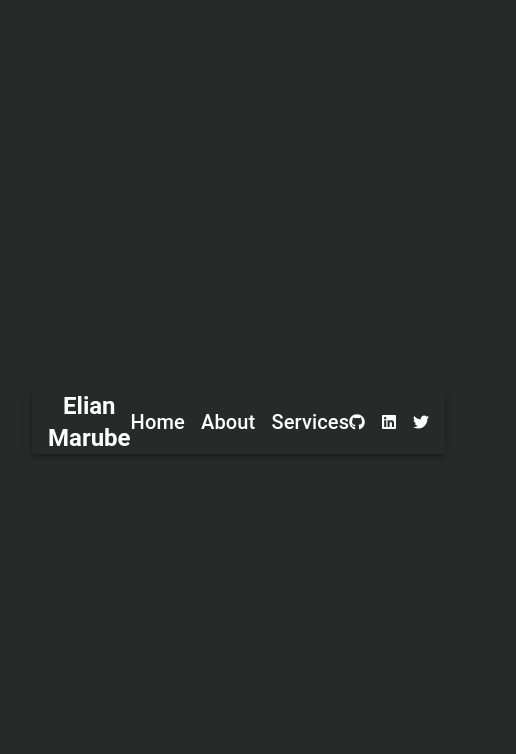
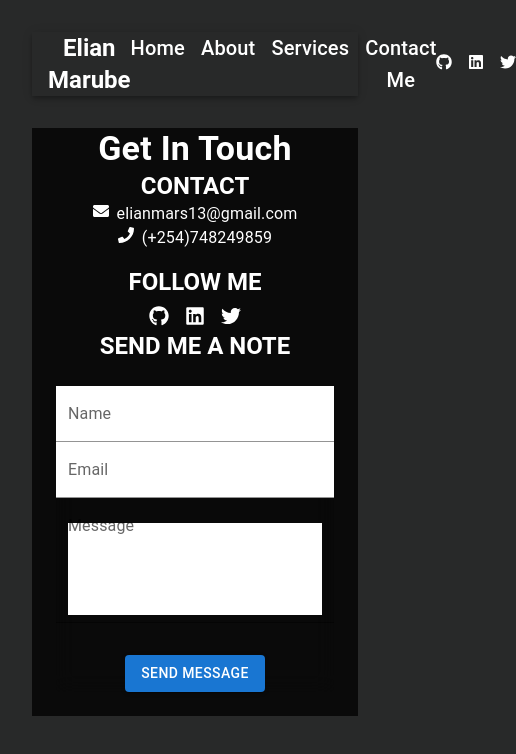
Before and after one commit to Elian-hub/portfolio, a React (Vite) app: page /contact in a window 390 px wide. Shown: the top 754 px of the page, 516 px wide, since content can reach past the window. Built offline with nearby package versions, Linux system fonts and the light colour scheme.

Commit message:
almost there

```diff
--- a/src/App.jsx
+++ b/src/App.jsx
@@ -7,12 +7,13 @@ import './scss/main.scss';
 import Intro from './Components/Intro/Intro';
 import About from './Components/AboutMe/About';
 import Services from './Components/Services/Services';
+import Contact from './Components/Contact/Contact';
 
 function App() {
   const [isLoading, setIsLoading] = useState(true);
 
   useEffect(() => {
-    // Simulating a delay (e.g., fetching data or resources)
+    // Simulating a delay
     const timer = setTimeout(() => {
       setIsLoading(false); // Set loading to false after 3 seconds
     }, 3000);
@@ -48,6 +49,7 @@ function App() {
         <Route path='/' element={<Intro />} />
         <Route path='/about' element={<About />} />
         <Route path='/services' element={<Services />} />
+        <Route path='/contact' element={<Contact />} />
       </Routes>
     </div>
   );
--- a/src/Components/AboutMe/About.jsx
+++ b/src/Components/AboutMe/About.jsx
@@ -1,11 +1,19 @@
-import { Box, Typography, Button, Link, Grid2 } from '@mui/material';
+import {
+  Box,
+  Typography,
+  Button,
+  Link,
+  Grid2,
+  Stack,
+  Divider,
+} from '@mui/material';
 
 const About = () => {
   const cvUrl = './assets/Elian CV.pdf';
   const email = 'elianmars13@gmail.com';
   return (
-    <Grid2 container spacing={8}>
-      <Grid2 item xs={12} md={6}>
+    <Grid2 container spacing={10} mt={2}>
+      <Grid2 item size={{ xs: 12, md: 6 }}>
         <Typography
           variant='h4'
           style={{ textAlign: 'left' }}
@@ -17,28 +25,26 @@ const About = () => {
           </span>{' '}
           a Web Developer.
         </Typography>
-        <Typography
-          variant='body1'
-          style={{ textAlign: 'left' }}
-          sx={{ mt: 2 }}
-        >
+        <Typography variant='h6' style={{ textAlign: 'left' }} sx={{ mt: 2 }}>
           I am a passionate developer with expertise in React JS, JavaScript,
           HTML, CSS, and Material UI. My skill set extends beyond front-end
           development to include graphic design, showcasing my creativity and
           attention to detail.
         </Typography>
-        <Typography
-          variant='body1'
-          style={{ textAlign: 'left' }}
-          sx={{ mt: 2 }}
-        >
+        <Typography variant='h6' style={{ textAlign: 'left' }} sx={{ mt: 2 }}>
           I am also proficient in Solidity, allowing me to explore and
           contribute to blockchain and smart contract development. My versatile
           skill set combines technical expertise with creative problem-solving,
           enabling me to build innovative and user-friendly solutions.
         </Typography>
       </Grid2>
-      <Grid2 item xs={12} md={6} sx={{ display: 'flex' }}>
+      <Grid2
+        item
+        size={{ xs: 12, md: 6 }}
+        sx={{ display: 'flex', flexDirection: 'column' }}
+        gap={4}
+        mt={4}
+      >
         <Box style={{ textAlign: 'left' }}>
           <Typography variant='h6'>
             <strong>Name:</strong>Elian Marube
@@ -56,12 +62,47 @@ const About = () => {
             <strong>Location:</strong>Nakuru, Kenya.
           </Typography>
         </Box>
-        <Box sx={{ display: 'flex' }}>
-          <Button href={cvUrl} variant='contained' sx={{ color: 'white' }}>
+        <Box>
+          <Button
+            href={cvUrl}
+            variant='contained'
+            sx={{
+              color: 'white',
+              height: '40px',
+              width: '400px',
+              display: 'flex',
+            }}
+          >
             Download CV
           </Button>
         </Box>
       </Grid2>
+      <Stack
+        direction={{ xs: 'column', md: 'row' }}
+        divider={<Divider orientation='vertical' color='white' flexItem />}
+        spacing={5}
+      >
+        <Box>
+          <Stack direction={'column'}>
+            <Typography variant='h2' sx={{ color: 'grey' }}>
+              3+
+            </Typography>
+            <Typography variant='h5' sx={{ color: 'white' }}>
+              Years of Experience
+            </Typography>
+          </Stack>
+        </Box>
+        <Box>
+          <Stack direction={'column'}>
+            <Typography variant='h2' sx={{ color: 'grey' }}>
+              5+
+            </Typography>
+            <Typography variant='h5' sx={{ color: 'white' }}>
+              Projects Done
+            </Typography>
+          </Stack>
+        </Box>
+      </Stack>
     </Grid2>
   );
 };
--- /dev/null
+++ b/src/Components/Contact/Contact.jsx
@@ -0,0 +1,194 @@
+import { useState } from 'react';
+import { Box, Typography, Grid2, TextField, Button } from '@mui/material';
+import {
+  FaEnvelope,
+  FaPhone,
+  FaLinkedin,
+  FaGithub,
+  FaTwitter,
+} from 'react-icons/fa';
+
+const Contact = () => {
+  const urlLinkedIn =
+    'https://www.linkedin.com/in/elian-marube-2891a52bb?utm_source=share&utm_campaign=share_via&utm_content=profile&utm_medium=android_app';
+  const urlTwitter = 'https://x.com/wannaBeMase?t=paWjfK31TtNa79ijK0Jm8g&s=09';
+  const urlGitHub = 'https://github.com/Elian-hub';
+
+  const [name, setName] = useState('');
+  const [email, setEmail] = useState('');
+  const [message, setMessage] = useState('');
+  const [nameValid, setNameValid] = useState(true);
+  const [emailValid, setEmailValid] = useState(true);
+  const [messageValid, setMessageValid] = useState(true);
+
+  const nameHandler = (e) => {
+    setName(e.target.value);
+    setNameValid(true);
+  };
+  const emailHandler = (e) => {
+    setEmail(e.target.value);
+    setEmailValid(true);
+  };
+  const messageHandler = (e) => {
+    setMessage(e.target.value);
+    setMessageValid(true);
+  };
+
+  const submitHandler = (e) => {
+    e.preventDefault();
+    if (name.trim().length === 0) {
+      setNameValid(false);
+      return;
+    }
+
+    if (email.trim().length === 0) {
+      setEmailValid(false);
+      return;
+    }
+
+    if (message.trim().length === 0) {
+      setMessageValid(false);
+      return;
+    }
+  };
+
+  return (
+    <Box
+      sx={{
+        backgroundColor: 'rgba(10, 10, 10, 1)',
+        width: '100%',
+        margin: '0',
+      }}
+    >
+      <Typography
+        variant='h4'
+        sx={{ color: 'white', fontWeight: 'bold', mt: 4 }}
+      >
+        Get In Touch
+      </Typography>
+      <Grid2 container spacing={2}>
+        <Grid2 item size={{ xs: 12, md: 6 }}>
+          <Typography variant='h5' sx={{ color: 'white', fontWeight: 'bold' }}>
+            CONTACT
+          </Typography>
+          <Box>
+            <Typography variant='body1' sx={{ color: 'white' }}>
+              <FaEnvelope style={{ marginRight: '8px' }} />
+              elianmars13@gmail.com
+            </Typography>
+            <Typography variant='body1' sx={{ color: 'white' }}>
+              <FaPhone style={{ marginRight: '8px' }} />
+              (+254)748249859
+            </Typography>
+          </Box>
+          <Box
+            sx={{
+              display: 'flex',
+              flexDirection: 'column',
+              alignItems: 'center',
+              mt: 2,
+            }}
+          >
+            <Typography
+              variant='h5'
+              sx={{ color: 'white', fontWeight: 'bold', mb: 1 }}
+            >
+              FOLLOW ME
+            </Typography>
+
+            <Box sx={{ display: 'flex', gap: 2, justifyContent: 'center' }}>
+              <a href={urlGitHub} target='_blank' rel='noopener noreferrer'>
+                <FaGithub color='white' size={20} />
+              </a>
+              <a href={urlLinkedIn} target='_blank' rel='noopener noreferrer'>
+                <FaLinkedin color='white' size={20} />
+              </a>
+              <a href={urlTwitter} target='_blank' rel='noopener noreferrer'>
+                <FaTwitter color='white' size={20} />
+              </a>
+            </Box>
+          </Box>
+          <Grid2 item size={{ xs: 12, md: 8 }}>
+            <Typography
+              variant='h5'
+              sx={{ color: 'white', fontWeight: 'bold' }}
+            >
+              SEND ME A NOTE
+            </Typography>
+            <Box sx={{ p: 3 }}>
+              <Box
+                onSubmit={submitHandler}
+                component='form'
+                sx={{
+                  backgroundColor: 'transparent',
+                  backdropFilter: 'blur(10px)',
+                }}
+              >
+                <Grid2 container spacing={2}>
+                  <Grid2 item size={{ xs: 12, md: 6 }}>
+                    <TextField
+                      fullWidth
+                      label='Name'
+                      name='name'
+                      variant='filled'
+                      value={name}
+                      error={!nameValid}
+                      helperText={!nameValid && 'Please input a name'}
+                      onChange={nameHandler}
+                      sx={{
+                        borderRadius: '1rem',
+                        input: { backgroundColor: 'white' },
+                      }}
+                    />
+
+                    <TextField
+                      fullWidth
+                      label='Email'
+                      name='email'
+                      variant='filled'
+                      value={name}
+                      error={!emailValid}
+                      helperText={!emailValid && 'Please input an email'}
+                      onChange={emailHandler}
+                      sx={{
+                        borderRadius: '1rem',
+                        input: { backgroundColor: 'white' },
+                      }}
+                    />
+
+                    <Grid2>
+                      <Grid2
+                        item
+                        size={{ xs: 12, md: 12 }}
+                        sx={{ paddingBottom: '2rem' }}
+                      >
+                        <TextField
+                          fullWidth
+                          label='Message'
+                          name='message'
+                          multiline
+                          rows={4}
+                          variant='filled'
+                          value={message}
+                          error={!messageValid}
+                          helperText={!messageValid && 'Please input a message'}
+                          onChange={messageHandler}
+                          sx={{ textarea: { backgroundColor: 'white' } }}
+                        />
+                      </Grid2>
+                    </Grid2>
+                    <Button variant='contained' type='submit'>
+                      Send Message
+                    </Button>
+                  </Grid2>
+                </Grid2>
+              </Box>
+            </Box>
+          </Grid2>
+        </Grid2>
+      </Grid2>
+    </Box>
+  );
+};
+
+export default Contact;
--- a/src/Components/Header/Header.jsx
+++ b/src/Components/Header/Header.jsx
@@ -14,7 +14,13 @@ const Header = () => {
         position='sticky'
         sx={{ background: 'transparent', display: 'flex' }}
       >
-        <Toolbar sx={{ display: 'flex', justifyContent: 'space-between' }}>
+        <Toolbar
+          sx={{
+            display: 'flex',
+            justifyContent: 'space-between',
+            cursor: 'pointer',
+          }}
+        >
           <Typography variant='h5' fontWeight='bold' color='white'>
             Elian Marube
           </Typography>
@@ -24,7 +30,7 @@ const Header = () => {
             gap={2}
             sx={{ flexGrow: 1, justifyContent: 'center' }}
           >
-            <Link to='/'>
+            <Link to='/' style={{ textDecoration: 'none' }}>
               <Typography
                 variant='h6'
                 color='white'
@@ -38,7 +44,7 @@ const Header = () => {
                 Home
               </Typography>
             </Link>
-            <Link to='/about'>
+            <Link to='/about' style={{ textDecoration: 'none' }}>
               <Typography
                 variant='h6'
                 color='white'
@@ -52,7 +58,7 @@ const Header = () => {
                 About
               </Typography>
             </Link>
-            <Link to='/services'>
+            <Link to='/services' style={{ textDecoration: 'none' }}>
               <Typography
                 variant='h6'
                 color='white'
@@ -66,9 +72,28 @@ const Header = () => {
                 Services
               </Typography>
             </Link>
+            <Link to='/contact' style={{ textDecoration: 'none' }}>
+              <Typography
+                variant='h6'
+                color='white'
+                sx={{
+                  '&:hover': {
+                    color: 'black',
+                    cursor: 'pointer',
+                  },
+                }}
+              >
+                Contact Me
+              </Typography>
+            </Link>
           </Box>
 
-          <Box sx={{ display: 'flex' }} gap={2}>
+          <Box
+            sx={{
+              display: 'flex',
+            }}
+            gap={2}
+          >
             <a href={urlGitHub} target='blank'>
               <FaGithub color='white' />
             </a>
--- a/src/Components/Intro/Intro.jsx
+++ b/src/Components/Intro/Intro.jsx
@@ -1,5 +1,6 @@
 //import React from 'react';
 import { useTypewriter } from 'react-simple-typewriter';
+import { Box, Typography } from '@mui/material';
 
 const Intro = () => {
   const [text] = useTypewriter({
@@ -10,16 +11,25 @@ const Intro = () => {
   });
 
   return (
-    <div className='flex flex-col items-center justify-center min-h-screen p-4 text-center md:text-left'>
-      <p className='text-lg md:text-xl mb-4'>Hello human,</p>
-      <h1 className='text-2xl md:text-3xl font-bold '>
+    <Box
+      sx={{
+        display: 'flex',
+        flexDirection: 'column',
+        justifyContent: 'center',
+        alignItems: 'center',
+        height: '100vh',
+        textAlign: 'center',
+        gap: 2,
+      }}
+    >
+      <Typography variant='h5'>Hello human,</Typography>
+      <Typography variant='h4' fontWeight='bold'>
         I&apos;m a{' '}
-        <span className='text-2xl text-white md:text-4xl font-bold'>
+        <span style={{ color: 'white', fontWeight: 'bold', fontSize: '4-xl' }}>
           {text}
         </span>
-        {/* <Cursor /> */}
-      </h1>
-    </div>
+      </Typography>
+    </Box>
   );
 };
 
--- a/src/Components/Services/Services.jsx
+++ b/src/Components/Services/Services.jsx
@@ -12,10 +12,10 @@ import {
 
 const Services = () => {
   return (
-    <div>
-      <Grid2 container spacing={4}>
+    <Box>
+      <Grid2 container spacing={4} mt={4}>
         <Grid2 item xs={12} sm={6} md={4}>
-          <Card sx={{ width: 350 }}>
+          <Card sx={{ width: 400, height: 500 }}>
             <CardMedia
               component='img'
               image='./assets/images/img1.jpg'
@@ -44,7 +44,7 @@ const Services = () => {
           </Card>
         </Grid2>
         <Grid2 item xs={12} sm={6} md={4}>
-          <Card sx={{ width: 350 }}>
+          <Card sx={{ width: 400, height: 500 }}>
             <CardMedia
               component='img'
               image='./assets/images/img2.jpg'
@@ -73,7 +73,7 @@ const Services = () => {
           </Card>
         </Grid2>
         <Grid2 item xs={12} sm={6} md={4}>
-          <Card sx={{ width: 350 }}>
+          <Card sx={{ width: 400, height: 500 }}>
             <CardMedia
               component='img'
               image='./assets/images/img3.jpeg'
@@ -101,7 +101,7 @@ const Services = () => {
           </Card>
         </Grid2>
       </Grid2>
-    </div>
+    </Box>
   );
 };
 
--- a/src/index.css
+++ b/src/index.css
@@ -1,74 +1,7 @@
-@tailwind base;
-@tailwind components;
-@tailwind utilities;
-
 body {
   margin: 0;
-  display: flex;
   place-items: center;
+  /* overflow: hidden; */
   min-width: 320px;
   min-height: 100vh;
 }
-
-
-
-/* :root {
-  font-family: Inter, system-ui, Avenir, Helvetica, Arial, sans-serif;
-  line-height: 1.5;
-  font-weight: 400;
-
-  color-scheme: light dark;
-  color: rgba(58, 49, 49, 0.87);
-  background-color: #242424;
-
-  font-synthesis: none;
-  text-rendering: optimizeLegibility;
-  -webkit-font-smoothing: antialiased;
-  -moz-osx-font-smoothing: grayscale;
-}
-
-a {
-  font-weight: 500;
-  color: #646cff;
-  text-decoration: inherit;
-}
-a:hover {
-  color: #535bf2;
-}
-
-h1 {
-  font-size: 3.2em;
-  line-height: 1.1;
-}
-
-button {
-  border-radius: 8px;
-  border: 1px solid transparent;
-  padding: 0.6em 1.2em;
-  font-size: 1em;
-  font-weight: 500;
-  font-family: inherit;
-  background-color: #1a1a1a;
-  cursor: pointer;
-  transition: border-color 0.25s;
-}
-button:hover {
-  border-color: #646cff;
-}
-button:focus,
-button:focus-visible {
-  outline: 4px auto -webkit-focus-ring-color;
-}
-
-@media (prefers-color-scheme: light) {
-  :root {
-    color: #213547;
-    background-color: #ffffff;
-  }
-  a:hover {
-    color: #747bff;
-  }
-  button {
-    background-color: #f9f9f9;
-  }
-} */
```
